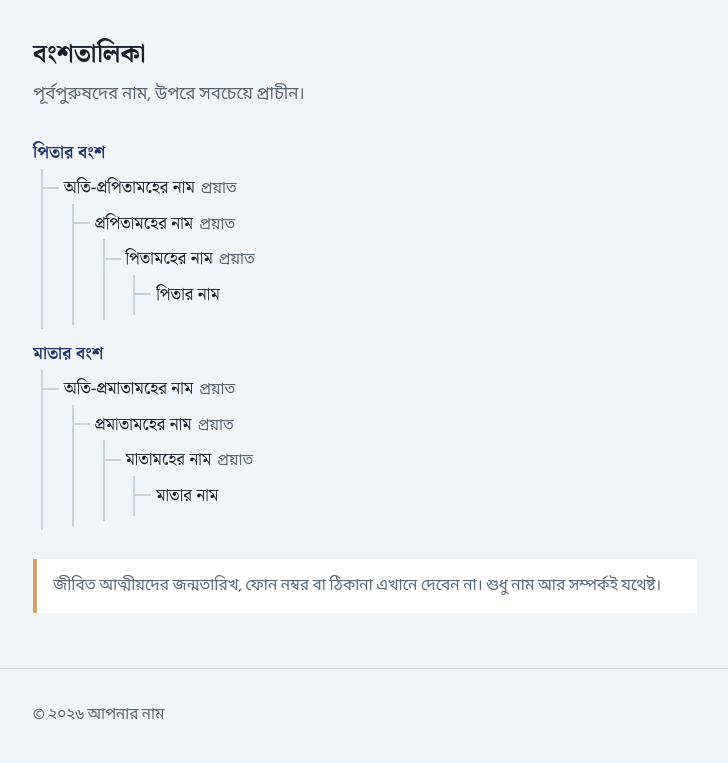
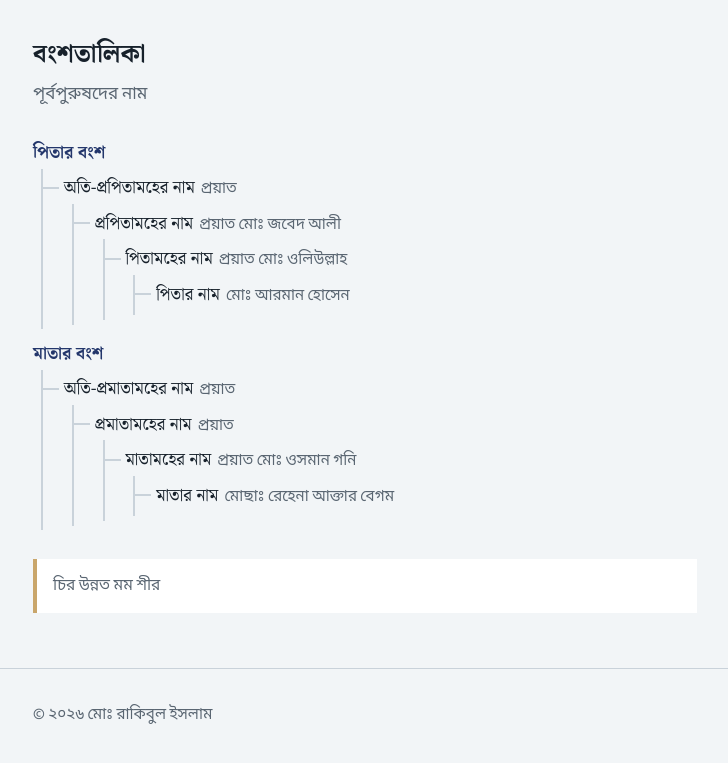
Before and after one commit to rakibrimon/rakibrimon.github.io, a plain HTML site: page index.html in a window 1280 px wide. Shown: the part 1867-2630 px from the top of the page, without its empty margins (275-1003 px from the left). Drawn offline with Linux system fonts and the light colour scheme.

Commit message:
Update index.html

```diff
--- a/index.html
+++ b/index.html
@@ -125,17 +125,17 @@ footer{padding:2rem 0 3rem;border-top:1px solid var(--line);color:var(--muted);f
 
     <section id="bongsho">
       <h2>বংশতালিকা</h2>
-      <p class="sub">পূর্বপুরুষদের নাম, উপরে সবচেয়ে প্রাচীন।</p>
+      <p class="sub">পূর্বপুরুষদের নাম</p>
       <ul class="tree">
         <li class="top"><span class="n">পিতার বংশ</span>
           <ul>
             <li><span class="n">অতি-প্রপিতামহের নাম</span><span class="r">প্রয়াত</span>
               <ul>
-                <li><span class="n">প্রপিতামহের নাম</span><span class="r">প্রয়াত</span>
+                <li><span class="n">প্রপিতামহের নাম</span><span class="r">প্রয়াত মোঃ জবেদ আলী</span>
                   <ul>
-                    <li><span class="n">পিতামহের নাম</span><span class="r">প্রয়াত</span>
+                    <li><span class="n">পিতামহের নাম</span><span class="r">প্রয়াত মোঃ ওলিউল্লাহ</span>
                       <ul>
-                        <li><span class="n">পিতার নাম</span></li>
+                        <li><span class="n">পিতার নাম</span><span class="r">মোঃ আরমান হোসেন</li>
                       </ul>
                     </li>
                   </ul>
@@ -150,9 +150,9 @@ footer{padding:2rem 0 3rem;border-top:1px solid var(--line);color:var(--muted);f
               <ul>
                 <li><span class="n">প্রমাতামহের নাম</span><span class="r">প্রয়াত</span>
                   <ul>
-                    <li><span class="n">মাতামহের নাম</span><span class="r">প্রয়াত</span>
+                    <li><span class="n">মাতামহের নাম</span><span class="r">প্রয়াত মোঃ ওসমান গনি</span>
                       <ul>
-                        <li><span class="n">মাতার নাম</span></li>
+                        <li><span class="n">মাতার নাম</span><span class="r">মোছাঃ রেহেনা আক্তার বেগম</li>
                       </ul>
                     </li>
                   </ul>
@@ -162,14 +162,14 @@ footer{padding:2rem 0 3rem;border-top:1px solid var(--line);color:var(--muted);f
           </ul>
         </li>
       </ul>
-      <p class="note">জীবিত আত্মীয়দের জন্মতারিখ, ফোন নম্বর বা ঠিকানা এখানে দেবেন না। শুধু নাম আর সম্পর্কই যথেষ্ট।</p>
+      <p class="note"> চির উন্নত মম শীর </p>
     </section>
 
   </div>
 </main>
 
 <footer>
-  <div class="wrap">© ২০২৬ আপনার নাম</div>
+  <div class="wrap">© ২০২৬ মোঃ রাকিবুল ইসলাম</div>
 </footer>
 
 </body>
```
